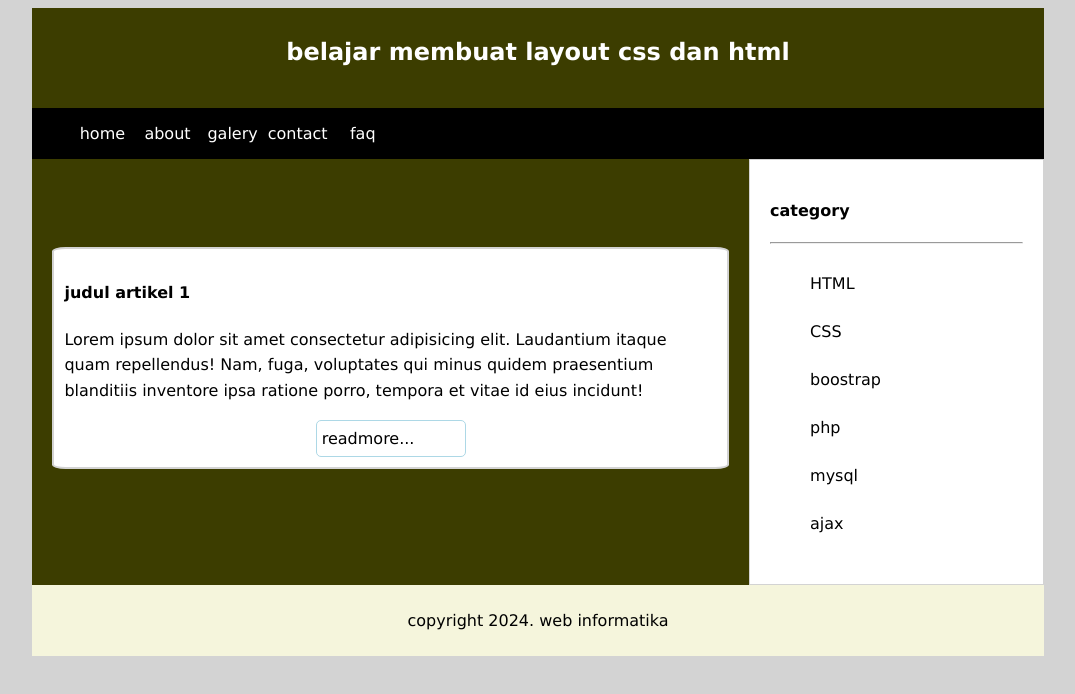
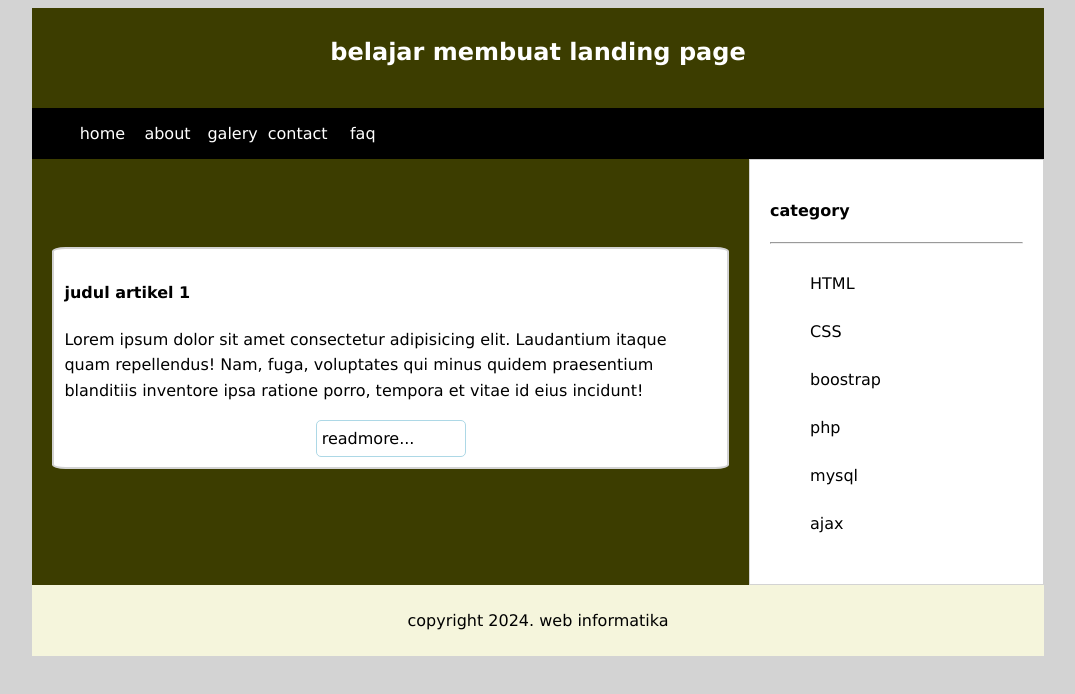
Before and after one commit to budcihuy/landing-page, a plain HTML site: page index.html in a window 1280 px wide. Shown: the whole page, without its empty margins (102-1177 px from the left). Drawn offline with Linux system fonts and the light colour scheme.

Commit message:
mengubah header h2

```diff
--- a/index.html
+++ b/index.html
@@ -8,7 +8,7 @@
 </head>
 <body>
     <div class="header">
-        <h2>belajar membuat layout css dan html</h2>
+        <h2>belajar membuat landing page</h2>
     </div>
 
     <div class="nav">
```
